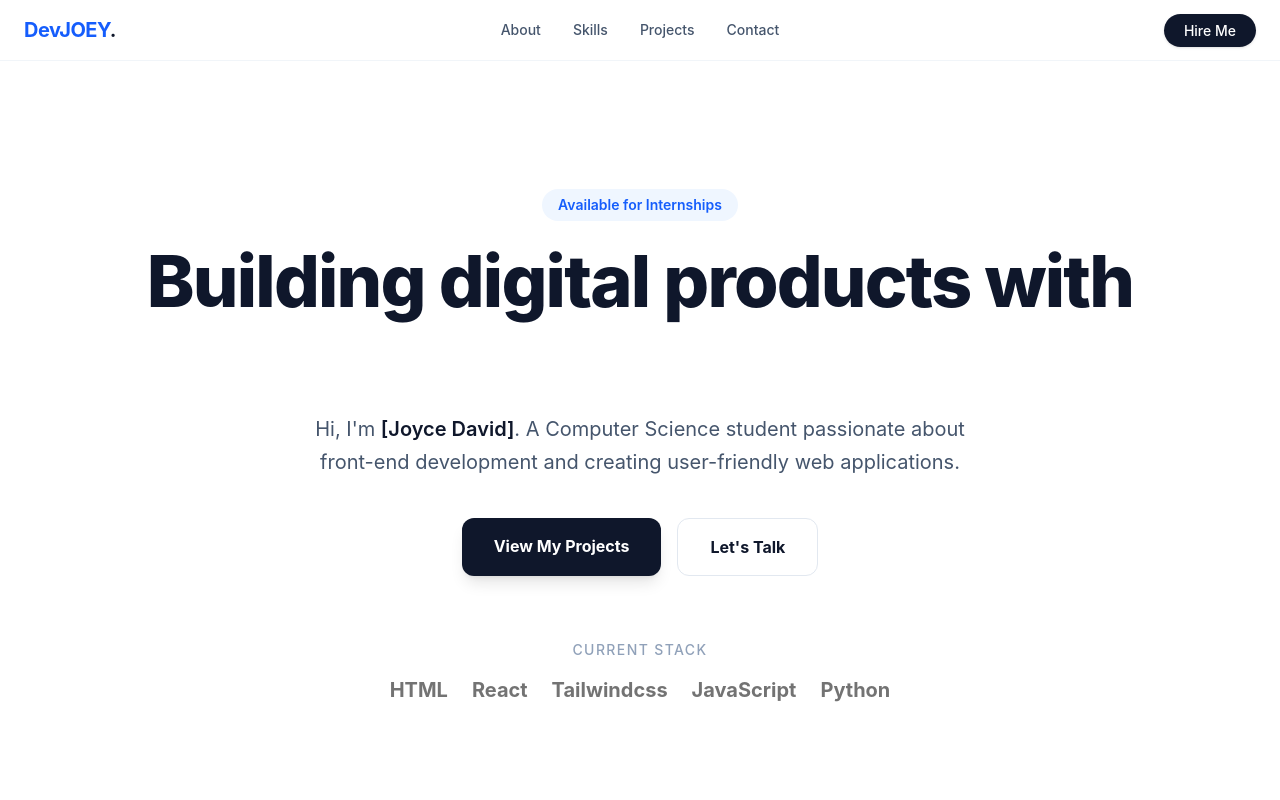
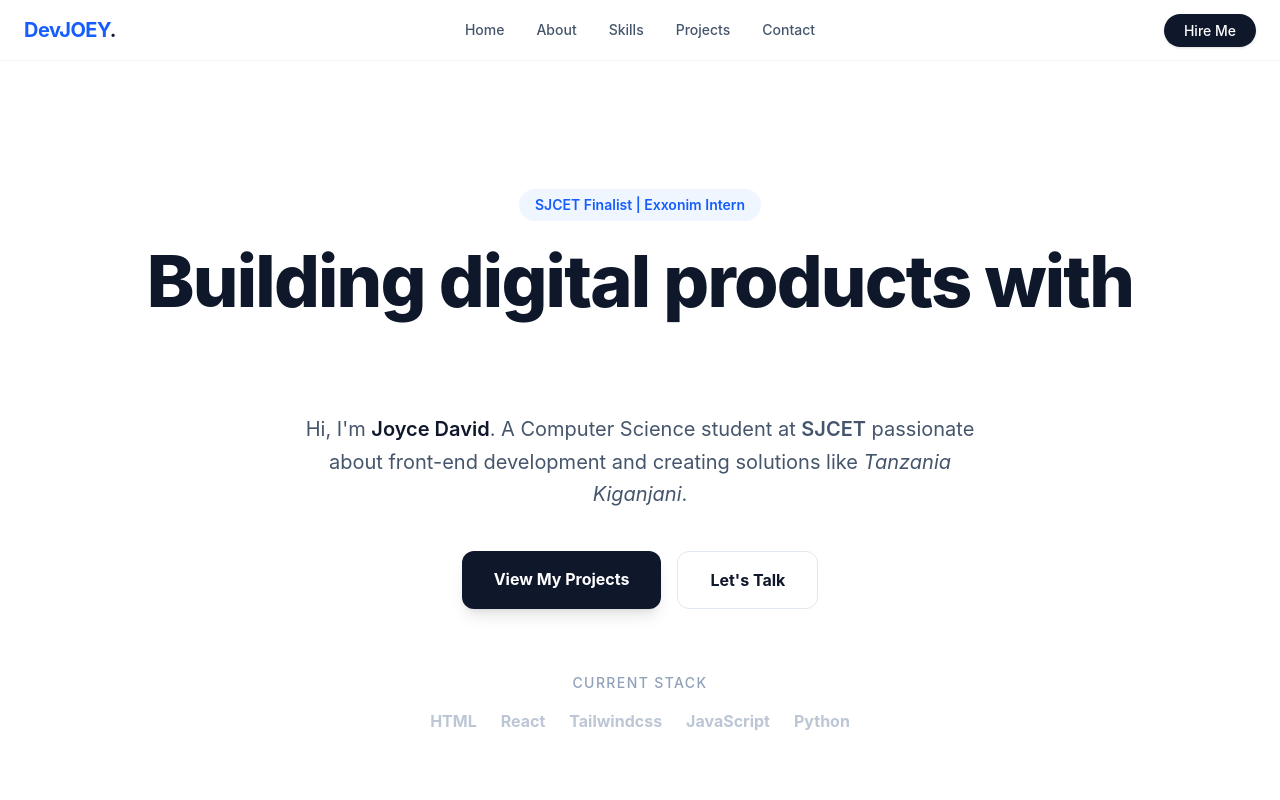
Before and after one commit to joylne15/my-portfolio, a React app: page / in a window 1280 px wide. Shown: the top 800 px of the page. Built offline with nearby package versions, Linux system fonts and the light colour scheme; the HTML template or start-up script is replaced by a standard one.

Commit message:
add changes

```diff
--- a/src/components/layout/Navbar.jsx
+++ b/src/components/layout/Navbar.jsx
@@ -12,6 +12,7 @@ const Navbar = () => {
 
         {/* Navigation Links */}
         <div className="hidden md:flex space-x-8 text-sm font-medium text-slate-600">
+          <a href="#home" className="hover:text-blue-600 transition-colors">Home</a>
           <a href="#about" className="hover:text-blue-600 transition-colors">About</a>
           <a href="#skills" className="hover:text-blue-600 transition-colors">Skills</a>
           <a href="#projects" className="hover:text-blue-600 transition-colors">Projects</a>
--- a/src/components/section/Contact.jsx
+++ b/src/components/section/Contact.jsx
@@ -8,14 +8,14 @@ const Contact = () => (
 
       <div className="flex flex-col md:flex-row justify-center gap-8 items-center">
         {/* Email Card */}
-        <a href="mailto:yourname@email.com" className="w-full md:w-64 p-6 border border-slate-100 rounded-3xl hover:border-blue-500 transition shadow-sm hover:shadow-xl">
+        <a href="mailto:jdavidmangula@gmail.comm" className="w-full md:w-64 p-6 border border-slate-100 rounded-3xl hover:border-blue-500 transition shadow-sm hover:shadow-xl">
           <div className="text-3xl mb-4">✉️</div>
           <h4 className="font-bold">Email Me</h4>
           <p className="text-sm text-slate-400">jdavidmangula@gmail.com</p>
         </a>
 
         {/* LinkedIn or WhatsApp Card */}
-        <a href="#" className="w-full md:w-64 p-6 border border-slate-100 rounded-3xl hover:border-blue-500 transition shadow-sm hover:shadow-xl">
+        <a href="https://wa.me/255673206180" target="_blank" rel="noopener noreferrer" className="w-full md:w-64 p-6 border border-slate-100 rounded-3xl hover:border-blue-500 transition shadow-sm hover:shadow-xl">
           <div className="text-3xl mb-4">📱</div>
           <h4 className="font-bold">WhatsApp</h4>
           <p className="text-sm text-slate-400">+255 673206180</p>
--- a/src/components/section/Home.jsx
+++ b/src/components/section/Home.jsx
@@ -2,8 +2,10 @@ import React from 'react';
 
 const Home = () => {
   return (
-    <section className="relative w-full py-20 lg:py-32 overflow-hidden bg-white">
-      {/* Background Decoration (Optional Tailwind "Blobs") */}
+    // Added min-h-screen to ensure it occupies space
+    <section id="home" className="relative w-full min-h-screen py-20 lg:py-32 overflow-hidden bg-white flex items-center">
+
+      {/* Background Decoration */}
       <div className="absolute top-0 left-1/2 -translate-x-1/2 w-full h-full -z-10">
         <div className="absolute top-[-10%] left-[-10%] w-[40%] h-[40%] bg-blue-50 rounded-full blur-3xl opacity-50"></div>
         <div className="absolute bottom-[10%] right-[-5%] w-[30%] h-[30%] bg-indigo-50 rounded-full blur-3xl opacity-50"></div>
@@ -13,36 +15,30 @@ const Home = () => {
 
         {/* Badge */}
         <span className="px-4 py-1.5 rounded-full bg-blue-50 text-blue-600 text-sm font-semibold mb-6">
-          Available for Internships
+          SJCET Finalist | Exxonim Intern
         </span>
 
-        {/* Main Heading */}
+        {/* Main Heading - FIXED GRADIENT HERE */}
         <h1 className="text-5xl md:text-7xl font-extrabold text-slate-900 tracking-tight mb-6">
           Building digital products with <br />
-          <span className="text-transparent bg-clip-text from-blue-600 to-indigo-500">
+          <span className="bg-clip-text text-transparent from-blue-600 to-indigo-500">
             React & Tailwind CSS
           </span>
         </h1>
 
         {/* Description */}
         <p className="max-w-2xl text-lg md:text-xl text-slate-600 mb-10 leading-relaxed">
-          Hi, I'm <span className="font-semibold text-slate-900">[Joyce David]</span>.
-          A Computer Science student passionate about front-end development and
-          creating user-friendly web applications.
+          Hi, I'm <span className="font-semibold text-slate-900">Joyce David</span>.
+          A Computer Science student at <span className="font-semibold">SJCET</span> passionate about front-end development and
+          creating solutions like <span className="italic">Tanzania Kiganjani</span>.
         </p>
 
         {/* Buttons */}
         <div className="flex flex-col sm:flex-row gap-4">
-          <a
-            href="#projects"
-            className="px-8 py-4 bg-slate-900 text-white rounded-xl font-bold hover:bg-slate-800 transition-all shadow-lg hover:shadow-xl"
-          >
+          <a href="#projects" className="px-8 py-4 bg-slate-900 text-white rounded-xl font-bold hover:bg-slate-800 transition-all shadow-lg">
             View My Projects
           </a>
-          <a
-            href="#contact"
-            className="px-8 py-4 bg-white text-slate-900 border border-slate-200 rounded-xl font-bold hover:bg-slate-50 transition-all"
-          >
+          <a href="#contact" className="px-8 py-4 bg-white text-slate-900 border border-slate-200 rounded-xl font-bold hover:bg-slate-50 transition-all">
             Let's Talk
           </a>
         </div>
@@ -50,13 +46,12 @@ const Home = () => {
         {/* Tech Stack Preview */}
         <div className="mt-16 flex flex-col items-center">
           <p className="text-sm font-medium text-slate-400 uppercase tracking-widest mb-4">Current Stack</p>
-          <div className="flex flex-wrap justify-center gap-6 opacity-60 grayscale hover:grayscale-0 transition-all">
-             {/* You can replace these with actual icons later */}
-             <span className="font-bold text-xl">HTML</span>
-             <span className="font-bold text-xl">React</span>
-             <span className="font-bold text-xl">Tailwindcss</span>
-             <span className="font-bold text-xl">JavaScript</span>
-             <span className="font-bold text-xl">Python</span>
+          <div className="flex flex-wrap justify-center gap-6 opacity-60 font-bold text-slate-400">
+             <span>HTML</span>
+             <span>React</span>
+             <span>Tailwindcss</span>
+             <span>JavaScript</span>
+             <span>Python</span>
           </div>
         </div>
 
```
